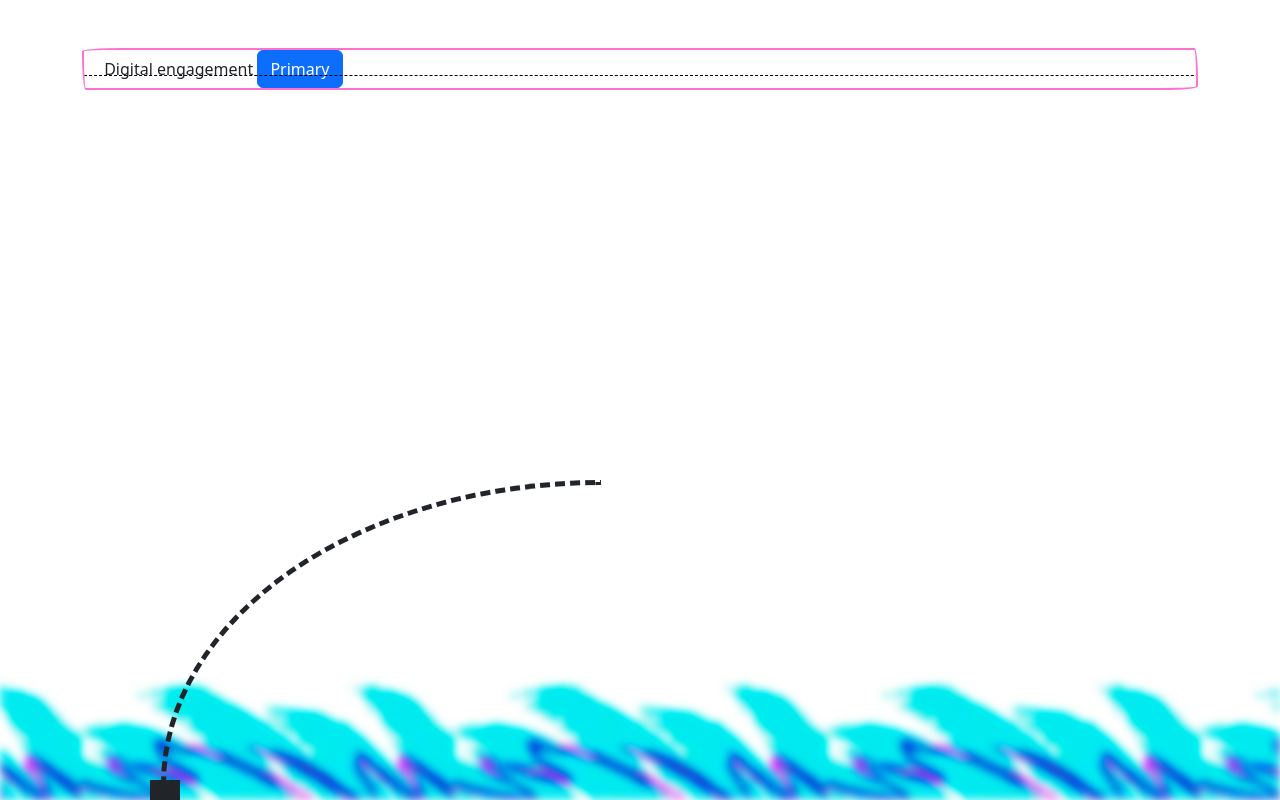
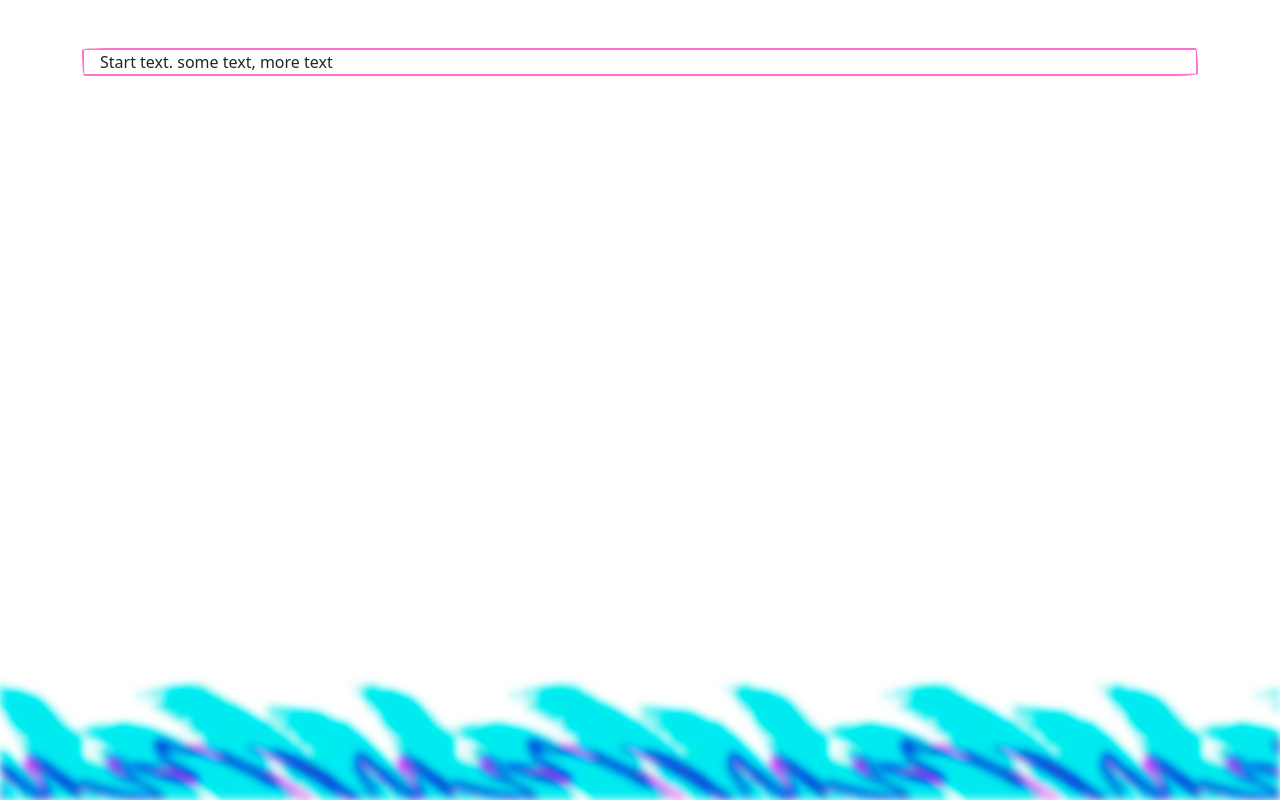
Before and after one commit to 17css/cssc, a website: page 2.inline/index.html in a window 1280 px wide. Drawn offline with nearby package versions, Linux system fonts and the light colour scheme; files that its build step writes are made by us from their sources.

Commit message:
small edits

```diff
--- a/2.inline/index.html
+++ b/2.inline/index.html
@@ -38,23 +38,24 @@
 
 <body class="h-100 pt-5">
 <div class="container">
+    <!-- Lines: -->
+    <!-- <span class="vv-line"><i></i></span> -->
     <!-- <span class="vv-line top"><i></i></span> -->
     <!-- <span class="vv-line bottom"><i></i></span> -->
 
 
-    <div class="arrow">
+    <!-- <div class="arrow">
         <div class="arrow__body"></div>
-    </div>
+    </div> -->
 
 
 
 
     <div class="vv-bd-pink hand-box lined thin px-3 o-hidden">
-        <span class="vv-line"><i></i></span>
 
-        Digital engagement
+        Start text. some text, more text
 
-        <button class="btn btn-primary">Primary</button>
+        <!-- <button class="btn btn-primary">Blue button</button>         -->
 
         <!-- I`m inline content. I`m very very long. Lorem ipsum dolor sit, amet consectetur adipisicing elit. Ex reiciendis commodi atque cumque laborum beatae aliquid mollitia et repellat. Consequatur tenetur delectus deserunt tempora recusandae neque aut atque porro nemo. Quam dolore fugiat necessitatibus dolores quisquam aspernatur, esse unde labore. -->
         <!-- <br>  -->
--- a/shared-styles/shared.scss
+++ b/shared-styles/shared.scss
@@ -86,35 +86,35 @@ $vv-colors: (
 }
 
 
-.arrow {
-    position: fixed;
-    bottom: 0;
-    left: 150px;
-    width: calc(50% - 200px);
-    height: 40%;
-    /* uncomment to see the arrow's rectangle bg*/
-  /*   background: white;  */
-  }
+// .arrow {
+//     position: fixed;
+//     bottom: 0;
+//     left: 150px;
+//     width: calc(50% - 200px);
+//     height: 40%;
+//     /* uncomment to see the arrow's rectangle bg*/
+//     background: white;
+//   }
 
-  .arrow__body {
-    width: 100%;
-    height: 95%;
-    margin-left: 11px;
-    border-width: 5px 0 0 5px;
-    border-style: dashed;
-    border-color: var(--highlight-color);
-    border-top-left-radius: 100%;
-  }
+//   .arrow__body {
+//     width: 100%;
+//     height: 95%;
+//     margin-left: 11px;
+//     border-width: 5px 0 0 5px;
+//     border-style: dashed;
+//     border-color: var(--highlight-color);
+//     border-top-left-radius: 100%;
+//   }
 
-  .arrow__body::after {
-    content: '';
-    position: absolute;
-    bottom: 0;
-    left: 0;
-    border-width: 20px 15px 0;
-    border-style: solid;
-    border-color: var(--highlight-color) transparent transparent;
-  }
+//   .arrow__body::after {
+//     content: '';
+//     position: absolute;
+//     bottom: 0;
+//     left: 0;
+//     border-width: 20px 15px 0;
+//     border-style: solid;
+//     border-color: var(--highlight-color) transparent transparent;
+//   }
 
 
 #__bs_notify__ { top:auto !important; bottom:0 !important; right: 0 !important; border-radius: 15px !important;  }
```
Also changed, not shown: 2.inline/text.md (+1 -1 lines).
